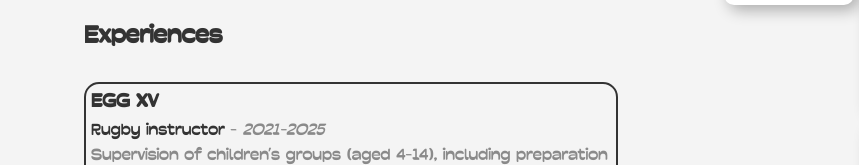
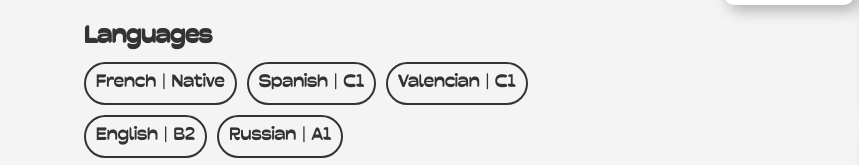
Before and after one commit to lucasbnrd05/lucasbnrd05.github.io, a plain HTML site: page html/index.html in a window 1280 px wide. Shown: the part 1150-1315 px from the top of the page, 0-859 px from the left. Drawn offline with nearby package versions, Linux system fonts and the light colour scheme.

Commit message:
languages

```diff
--- a/html/index.html
+++ b/html/index.html
@@ -81,6 +81,16 @@
                     <div class="fact rotate" data-aos="fade-right">LaTex</div>
                     <div class="fact rotate" data-aos="fade-right">Java</div>
                 </div>
+                <h2 data-aos="fade-up">Languages</h2>
+                <div class="skill" data-aos="fade-up-up">
+                    <div class="fact rotate" data-aos="fade-up">French | Native</div>
+                    <div class="fact rotate" data-aos="fade-up">Spanish | C1</div>
+                    <div class="fact rotate" data-aos="fade-up">Valencian | C1</div>
+                    <div class="fact rotate" data-aos="fade-up">English | B2</div>
+                    <div class="fact rotate" data-aos="fade-up">Russian | A1</div>
+                </div>
+
+
                 <h2 data-aos="fade-up">Experiences</h2>
                 <div class="experience" id="experiences">
                     <a href="experiences/eggxv.html">
@@ -105,6 +115,7 @@
                     </div>
 
 
+
                     <a href="experiences.html" class="download-link" data-aos="fade-right"><i
                             class="fa-regular fa-eye"></i> See all Experiences</a>
 
@@ -114,7 +125,9 @@
                 <a href="../doc/lucas_bernardeau_cv.pdf" class="download-link" download data-aos="fade-up"><i
                         class="fa-solid fa-file-arrow-down"></i> Downloal Resume</a>
 
+
             </div>
+
             <div class="right">
                 <div class="me" data-aos="fade-up">
                     <div class="polaroid perso">
@@ -163,8 +176,6 @@
                     </div>
 
                 </div>
-
-
             </div>
         </div>
         <div class="tools">
@@ -183,9 +194,9 @@
             </div>
 
         </div>
+    </div>
 
 
-    </div>
 
     <div class="activities" id="activities">
         <h1 data-aos="fade-up">--- Activities & Interests ---</h1>
--- a/js/script.js
+++ b/js/script.js
@@ -80,7 +80,7 @@ window.onload = function() {
 
 document.getElementById('move-btn').addEventListener('click', function() {
     const polaroids = document.querySelectorAll('.activities .polaroid');
-    const container = document.querySelector('#activities .elmt');
+    const container = document.querySelector('.activities .elmt');
 
     const positions = [];
 
@@ -88,7 +88,7 @@ document.getElementById('move-btn').addEventListener('click', function() {
         let randomX, randomY;
         let collisionDetected = true;
 
-        const containerWidth = container.offsetWidth;
+        const containerWidth = container.offsetWidth ;
         const containerHeight = container.offsetHeight;
         const polaroidWidth = polaroid.offsetWidth;
         const polaroidHeight = polaroid.offsetHeight;
```
Also changed, not shown: index.html (+1 -1 lines), css/style.css (line endings or trailing spaces).
